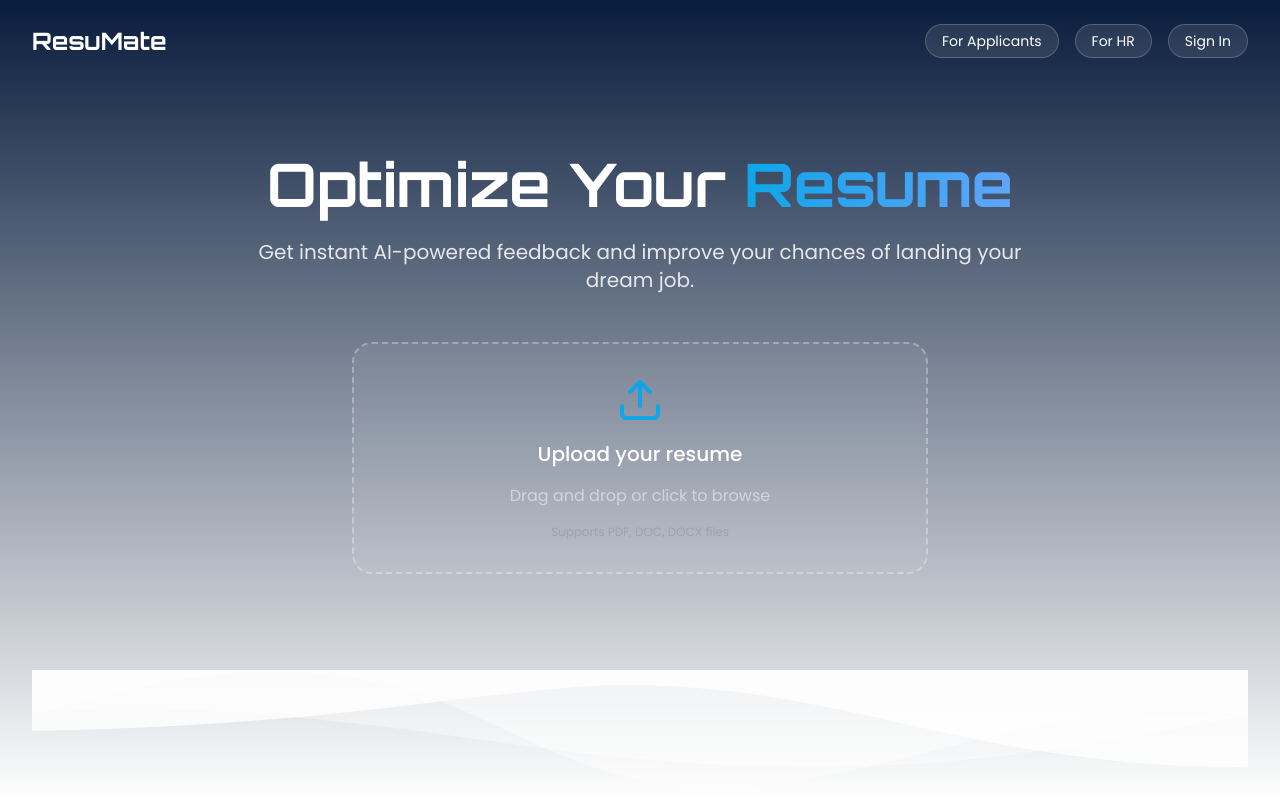
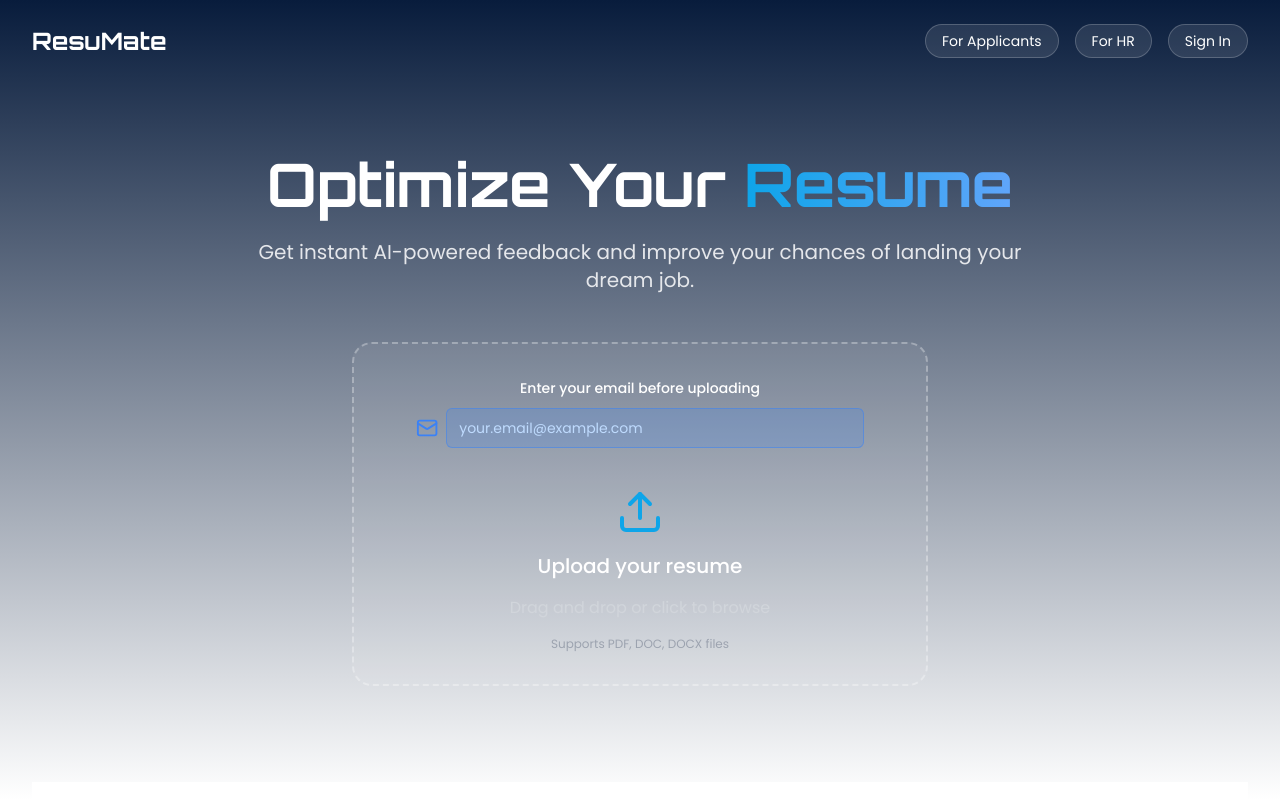
Before and after one commit to Dattakeshavan/resumate-stellar-interface, a React (Vite) app: page /applicant in a window 1280 px wide. Shown: the top 800 px of the page. Built offline with nearby package versions, Linux system fonts and the light colour scheme.

Commit message:
Fix: Email input before resume upload
Move the email input field before the resume upload section and style it with a blue background.

```diff
--- a/src/components/ResumeUploader.tsx
+++ b/src/components/ResumeUploader.tsx
@@ -1,4 +1,3 @@
-
 import React, { useState, useRef } from 'react';
 import { Upload, FileText, Loader, Mail } from 'lucide-react';
 import { cn } from '@/lib/utils';
@@ -94,27 +93,34 @@ const ResumeUploader: React.FC = () => {
               <Loader className="h-12 w-12 text-resumate-highlight animate-spin" />
               <h3 className="text-xl font-medium text-white">Processing your resume...</h3>
             </>
-          ) : file ? (
+          ) : !file ? (
             <>
-              <FileText className="h-12 w-12 text-resumate-highlight" />
-              <h3 className="text-xl font-medium text-white">{file.name}</h3>
-              <p className="text-gray-300">File ready for analysis</p>
-
-              <div className="w-full max-w-md mt-6 space-y-2">
-                <Label htmlFor="email" className="text-white">Enter your email to receive the analysis</Label>
+              <div className="w-full max-w-md mb-6 space-y-2">
+                <Label htmlFor="email" className="text-white">Enter your email before uploading</Label>
                 <div className="flex items-center space-x-2">
-                  <Mail className="text-resumate-highlight" />
+                  <Mail className="text-blue-500" />
                   <Input
                     id="email"
                     type="email"
                     value={email}
                     onChange={handleEmailChange}
                     placeholder="your.email@example.com"
-                    className="bg-white bg-opacity-10 border-white border-opacity-20 text-white placeholder:text-gray-400"
+                    className="bg-blue-500 bg-opacity-20 border-blue-500 border-opacity-50 text-white placeholder:text-blue-200 focus:border-blue-300"
                     required
                   />
                 </div>
               </div>
+
+              <Upload className="h-12 w-12 text-resumate-highlight" />
+              <h3 className="text-xl font-medium text-white">Upload your resume</h3>
+              <p className="text-gray-300">Drag and drop or click to browse</p>
+              <p className="text-xs text-gray-400">Supports PDF, DOC, DOCX files</p>
+            </>
+          ) : (
+            <>
+              <FileText className="h-12 w-12 text-resumate-highlight" />
+              <h3 className="text-xl font-medium text-white">{file.name}</h3>
+              <p className="text-gray-300">File ready for analysis</p>
 
               <button
                 className="px-6 py-2 bg-resumate-highlight rounded-full text-white font-medium hover:bg-opacity-90 transition-all mt-4"
@@ -122,13 +128,6 @@ const ResumeUploader: React.FC = () => {
               >
                 Analyze Now
               </button>
-            </>
-          ) : (
-            <>
-              <Upload className="h-12 w-12 text-resumate-highlight" />
-              <h3 className="text-xl font-medium text-white">Upload your resume</h3>
-              <p className="text-gray-300">Drag and drop or click to browse</p>
-              <p className="text-xs text-gray-400">Supports PDF, DOC, DOCX files</p>
             </>
           )}
         </div>
```
